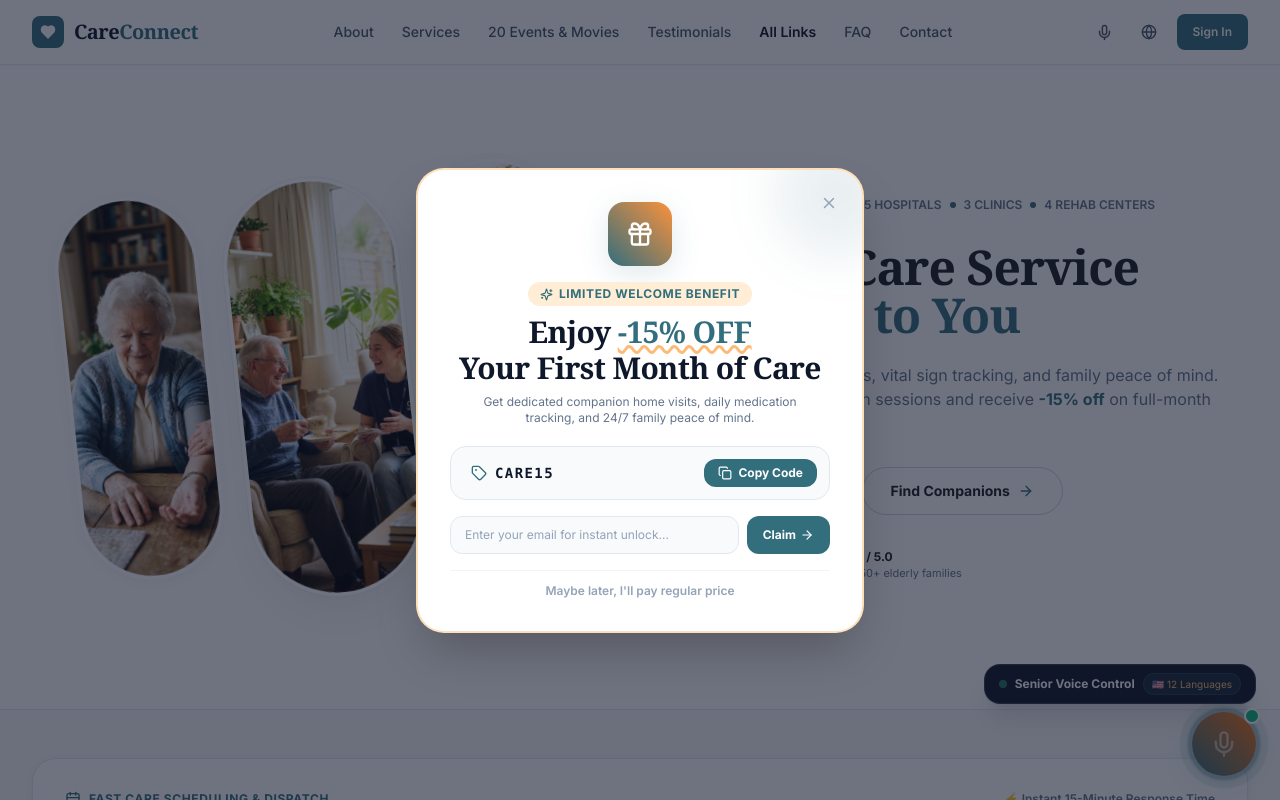
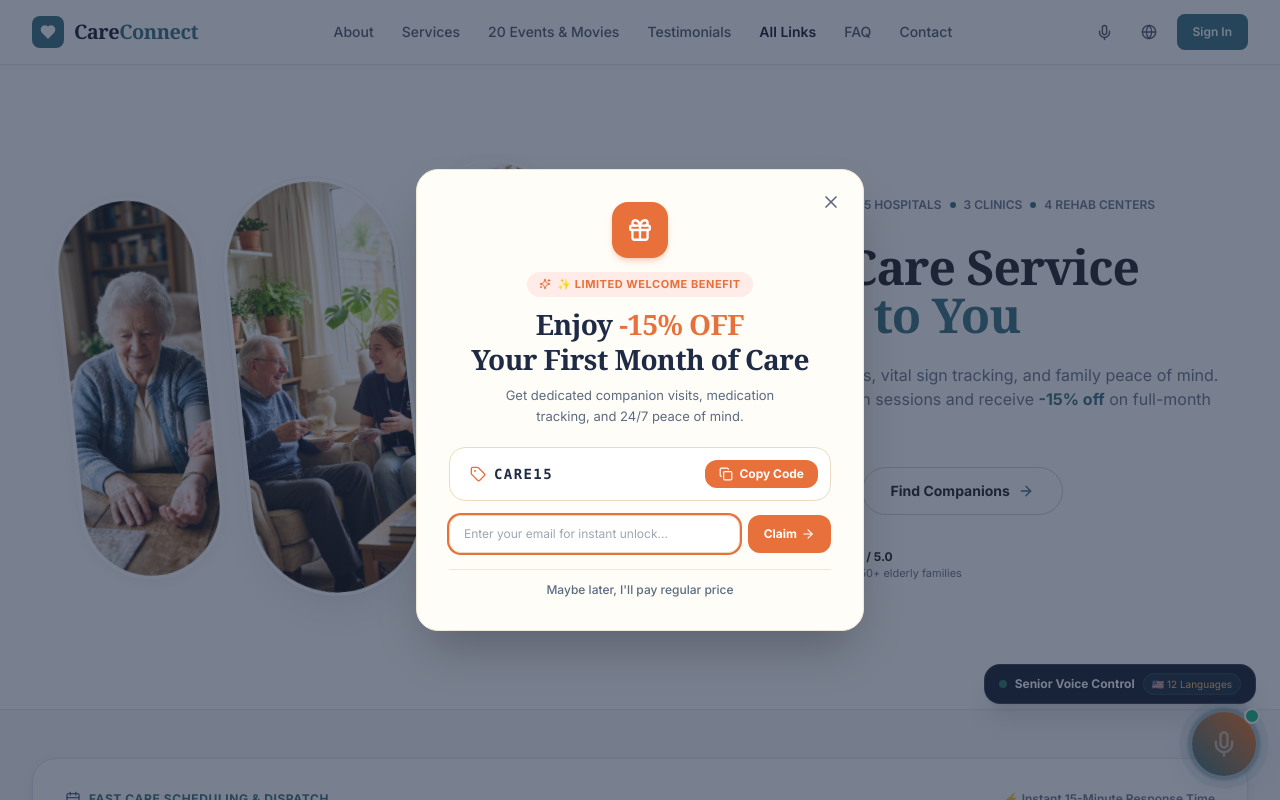
Before and after one commit to Sheetalr-2006/CARE-Connect, a React (Vite) app: page / in a window 1280 px wide. Shown: the top 800 px of the page. Built offline with nearby package versions, Linux system fonts and the light colour scheme; grey boxes are pictures that could not be loaded.

Commit message:
Update Welcome Offer modal with custom props, terracotta palette and animations

```diff
--- a/src/components/modals/SpecialOfferModal.jsx
+++ b/src/components/modals/SpecialOfferModal.jsx
@@ -6,22 +6,37 @@ import {
   Check,
   Copy,
   X,
-  Shield,
   ArrowRight,
-  Gift,
-  Clock
+  Gift
 } from 'lucide-react';
 
-export const SpecialOfferModal = () => {
+export const SpecialOfferModal = ({
+  discountPercent = 15,
+  code = "CARE15",
+  headline = "Enjoy -15% OFF Your First Month of Care",
+  description = "Get dedicated companion visits, medication tracking, and 24/7 peace of mind.",
+  delayMs = 3500,
+  storageKey = "cc_welcome_offer_seen"
+}) => {
   const { isSpecialOfferOpen, setIsSpecialOfferOpen, showToast } = useApp();
   const [copied, setCopied] = useState(false);
   const [email, setEmail] = useState('');
   const [isClaimed, setIsClaimed] = useState(false);
   const modalRef = useRef(null);
+  const inputRef = useRef(null);
 
-  const promoCode = "CARE15";
+  // Automatic Trigger: Pops up a few seconds after visitor lands (Once per session)
+  useEffect(() => {
+    const hasSeen = sessionStorage.getItem(storageKey);
+    if (!hasSeen) {
+      const timer = setTimeout(() => {
+        setIsSpecialOfferOpen(true);
+      }, delayMs);
+      return () => clearTimeout(timer);
+    }
+  }, [delayMs, storageKey, setIsSpecialOfferOpen]);
 
-  // ESC to close
+  // Focus trap and Escape key listener
   useEffect(() => {
     const handleKeyDown = (e) => {
       if (e.key === 'Escape' && isSpecialOfferOpen) {
@@ -31,6 +46,8 @@ export const SpecialOfferModal = () => {
     if (isSpecialOfferOpen) {
       document.addEventListener('keydown', handleKeyDown);
       document.body.style.overflow = 'hidden';
+      // Auto-focus input for accessibility
+      setTimeout(() => inputRef.current?.focus(), 150);
     }
     return () => {
       document.removeEventListener('keydown', handleKeyDown);
@@ -40,17 +57,19 @@ export const SpecialOfferModal = () => {
 
   const handleDismiss = () => {
     setIsSpecialOfferOpen(false);
-    sessionStorage.setItem('cc_offer_dismissed', 'true');
+    sessionStorage.setItem(storageKey, 'true');
   };
 
   const handleCopyCode = () => {
-    navigator.clipboard.writeText(promoCode);
+    navigator.clipboard.writeText(code);
     setCopied(true);
+    if (showToast) {
       showToast({
         type: 'success',
-      title: 'Promo Code Copied!',
-      message: 'Use code CARE15 at checkout to receive 15% off.'
+        title: 'Discount Code Copied!',
+        message: `Use code ${code} at checkout to receive ${discountPercent}% off.`
       });
+    }
     setTimeout(() => setCopied(false), 2500);
   };
 
@@ -58,11 +77,13 @@ export const SpecialOfferModal = () => {
     e.preventDefault();
     if (!email) return;
     setIsClaimed(true);
+    if (showToast) {
       showToast({
         type: 'success',
         title: 'Discount Activated!',
-      message: `15% off code sent to ${email}.`
+        message: `${discountPercent}% discount code sent to ${email}.`
       });
+    }
     setTimeout(() => {
       handleDismiss();
     }, 2000);
@@ -72,62 +93,60 @@ export const SpecialOfferModal = () => {
 
   return (
     <div
-      className="fixed inset-0 z-50 flex items-center justify-center p-4 bg-slate-900/60 backdrop-blur-xs animate-in fade-in duration-200"
+      className="fixed inset-0 z-50 flex items-center justify-center p-4 bg-[#1F2A44]/60 backdrop-blur-xs animate-in fade-in duration-200"
       onClick={handleDismiss}
       role="dialog"
       aria-modal="true"
-      aria-labelledby="special-offer-title"
+      aria-labelledby="welcome-offer-title"
     >
-      {/* Center Modal with Playful Bounce-In (Style 5 Spec) */}
+      {/* Centered Card (Rounded ~20px, Off-white/Cream, Soft Drop Shadow) */}
       <div
         ref={modalRef}
         onClick={(e) => e.stopPropagation()}
-        className="relative w-full max-w-md bg-white rounded-[28px] border-2 border-orange-200/80 shadow-2xl overflow-hidden p-6 sm:p-8 text-center animate-modal-bounce-in"
+        className="relative w-full max-w-md bg-[#FFFDF7] rounded-[22px] border border-[#EFE8D8] shadow-2xl overflow-hidden p-6 sm:p-8 text-center animate-modal-bounce-in"
       >
-        {/* Top Decorative Banner Ribbon */}
-        <div className="absolute -top-10 -right-10 w-32 h-32 bg-primary/10 rounded-full blur-xl pointer-events-none"></div>
-
-        {/* Close 'X' Button (Style 5 Spec) */}
+        {/* Close ("×") Icon in Top-Right Corner */}
         <button
           type="button"
           onClick={handleDismiss}
-          className="absolute right-4 top-4 p-2 text-slate-400 hover:text-slate-700 rounded-full hover:bg-slate-100 transition-colors"
-          aria-label="Close special offer"
+          className="absolute right-4 top-4 p-1.5 text-[#5B6B82] hover:text-[#1F2A44] rounded-full hover:bg-[#FFEBAF]/30 transition-colors cursor-pointer"
+          aria-label="Close welcome offer"
         >
-          <X size={18} />
+          <X size={20} />
         </button>
 
-        {/* Gift Icon Badge */}
-        <div className="mx-auto mb-4 w-16 h-16 rounded-2xl bg-gradient-to-tr from-primary to-orange-400 flex items-center justify-center text-white shadow-ambient">
-          <Gift size={28} />
+        {/* Top Icon: Small Rounded-Square Badge in Terracotta/Orange with Gift Box */}
+        <div className="mx-auto mb-3.5 w-14 h-14 rounded-2xl bg-[#E8703A] flex items-center justify-center text-white shadow-md shadow-[#E8703A]/25">
+          <Gift size={26} strokeWidth={2.2} />
         </div>
 
-        {/* Header Tag */}
-        <div className="inline-flex items-center gap-1.5 px-3 py-1 rounded-full bg-orange-100 text-primary text-xs font-bold uppercase tracking-wider mb-2">
-          <Sparkles size={13} />
-          Limited Welcome Benefit
+        {/* Small Pill-Shaped Label: Soft Pink/Rose Background with Orange Text */}
+        <div className="inline-flex items-center gap-1.5 px-3 py-1 rounded-full bg-[#FFEBE8] text-[#E8703A] text-[11px] font-bold uppercase tracking-wider mb-2.5">
+          <Sparkles size={12} />
+          <span>✨ LIMITED WELCOME BENEFIT</span>
         </div>
 
-        {/* Bold Headline with Offer Highlighted in Orange (Style 5 Spec) */}
-        <h3 id="special-offer-title" className="text-2xl sm:text-3xl font-black text-slate-900 font-serif leading-tight">
-          Enjoy <span className="text-primary font-serif underline decoration-orange-300 decoration-wavy">-15% OFF</span> <br />
+        {/* Bold Serif Headline with Discount in Orange and Rest in Dark Navy */}
+        <h3 id="welcome-offer-title" className="text-2xl sm:text-[28px] font-bold text-[#1F2A44] font-serif leading-tight">
+          Enjoy <span className="text-[#E8703A] font-serif">-{discountPercent}% OFF</span> <br />
           Your First Month of Care
         </h3>
 
-        <p className="text-xs text-slate-500 mt-2 max-w-xs mx-auto">
-          Get dedicated companion home visits, daily medication tracking, and 24/7 family peace of mind.
+        {/* Supporting Sentence in Muted Gray/Blue */}
+        <p className="text-xs sm:text-[13px] text-[#5B6B82] mt-2 max-w-xs mx-auto leading-relaxed">
+          {description}
         </p>
 
-        {/* Coupon Code Pill */}
-        <div className="mt-5 p-3 rounded-2xl bg-slate-50 border border-slate-200 flex items-center justify-between gap-2">
+        {/* Interactive Element 1: Discount Code Chip + Copy Code Button */}
+        <div className="mt-5 p-2.5 sm:p-3 rounded-2xl bg-white border border-[#EADDBF] flex items-center justify-between gap-2 shadow-xs">
           <div className="flex items-center gap-2 pl-2">
-            <Tag size={16} className="text-primary flex-shrink-0" />
-            <span className="font-mono font-bold text-sm text-slate-900 tracking-widest">{promoCode}</span>
+            <Tag size={16} className="text-[#E8703A] shrink-0" />
+            <span className="font-mono font-bold text-sm text-[#1F2A44] tracking-widest">{code}</span>
           </div>
           <button
             type="button"
             onClick={handleCopyCode}
-            className="px-3.5 py-1.5 rounded-xl bg-primary hover:bg-primary-hover text-white text-xs font-bold transition-colors flex items-center gap-1.5 shadow-xs"
+            className="px-3.5 py-1.5 rounded-xl bg-[#E8703A] hover:bg-[#D45F2A] text-white text-xs font-bold transition-all flex items-center gap-1.5 shadow-xs cursor-pointer active:scale-95"
           >
             {copied ? (
               <>
@@ -143,21 +162,22 @@ export const SpecialOfferModal = () => {
           </button>
         </div>
 
-        {/* Email Claim Form */}
+        {/* Interactive Element 2: Email Input Field paired with Solid Orange "Claim →" Button */}
         {!isClaimed ? (
-          <form onSubmit={handleClaim} className="mt-4 space-y-3">
+          <form onSubmit={handleClaim} className="mt-3.5 space-y-3">
             <div className="flex gap-2">
               <input
+                ref={inputRef}
                 type="email"
                 required
                 value={email}
                 onChange={(e) => setEmail(e.target.value)}
                 placeholder="Enter your email for instant unlock..."
-                className="flex-1 px-3.5 py-2.5 rounded-xl bg-slate-50 border border-slate-200 text-xs text-slate-800 focus:ring-2 focus:ring-primary focus:outline-none placeholder:text-slate-400"
+                className="flex-1 px-3.5 py-2.5 rounded-xl bg-white border border-[#EADDBF] text-xs text-[#1F2A44] focus:ring-2 focus:ring-[#E8703A] focus:outline-none placeholder:text-[#5B6B82]/60"
               />
               <button
                 type="submit"
-                className="px-4 py-2.5 rounded-xl bg-primary hover:bg-primary-hover text-white text-xs font-bold transition-all shadow-xs flex items-center gap-1"
+                className="px-4 py-2.5 rounded-xl bg-[#E8703A] hover:bg-[#D45F2A] text-white text-xs font-bold transition-all shadow-xs flex items-center gap-1 cursor-pointer active:scale-95 whitespace-nowrap"
               >
                 <span>Claim</span>
                 <ArrowRight size={14} />
@@ -165,18 +185,18 @@ export const SpecialOfferModal = () => {
             </div>
           </form>
         ) : (
-          <div className="mt-4 p-3 rounded-xl bg-emerald-50 border border-emerald-200 text-emerald-800 text-xs font-bold flex items-center justify-center gap-2">
+          <div className="mt-3.5 p-3 rounded-xl bg-emerald-50 border border-emerald-200 text-emerald-800 text-xs font-bold flex items-center justify-center gap-2">
             <Check size={16} />
             <span>Offer unlocked! Code applied to your account.</span>
           </div>
         )}
 
-        {/* Dismiss Text Link: "Maybe later" (Style 5 Spec) */}
-        <div className="mt-4 pt-3 border-t border-slate-100 flex items-center justify-center">
+        {/* Interactive Element 3: Muted Text Link to Dismiss Without Claiming */}
+        <div className="mt-4 pt-3 border-t border-[#EFE8D8] flex items-center justify-center">
           <button
             type="button"
             onClick={handleDismiss}
-            className="text-xs text-slate-400 hover:text-slate-700 font-semibold hover:underline transition-colors"
+            className="text-xs text-[#5B6B82] hover:text-[#1F2A44] font-medium hover:underline transition-colors cursor-pointer"
           >
             Maybe later, I'll pay regular price
           </button>
```
Lines whose indentation alone changed are shown as unchanged.
